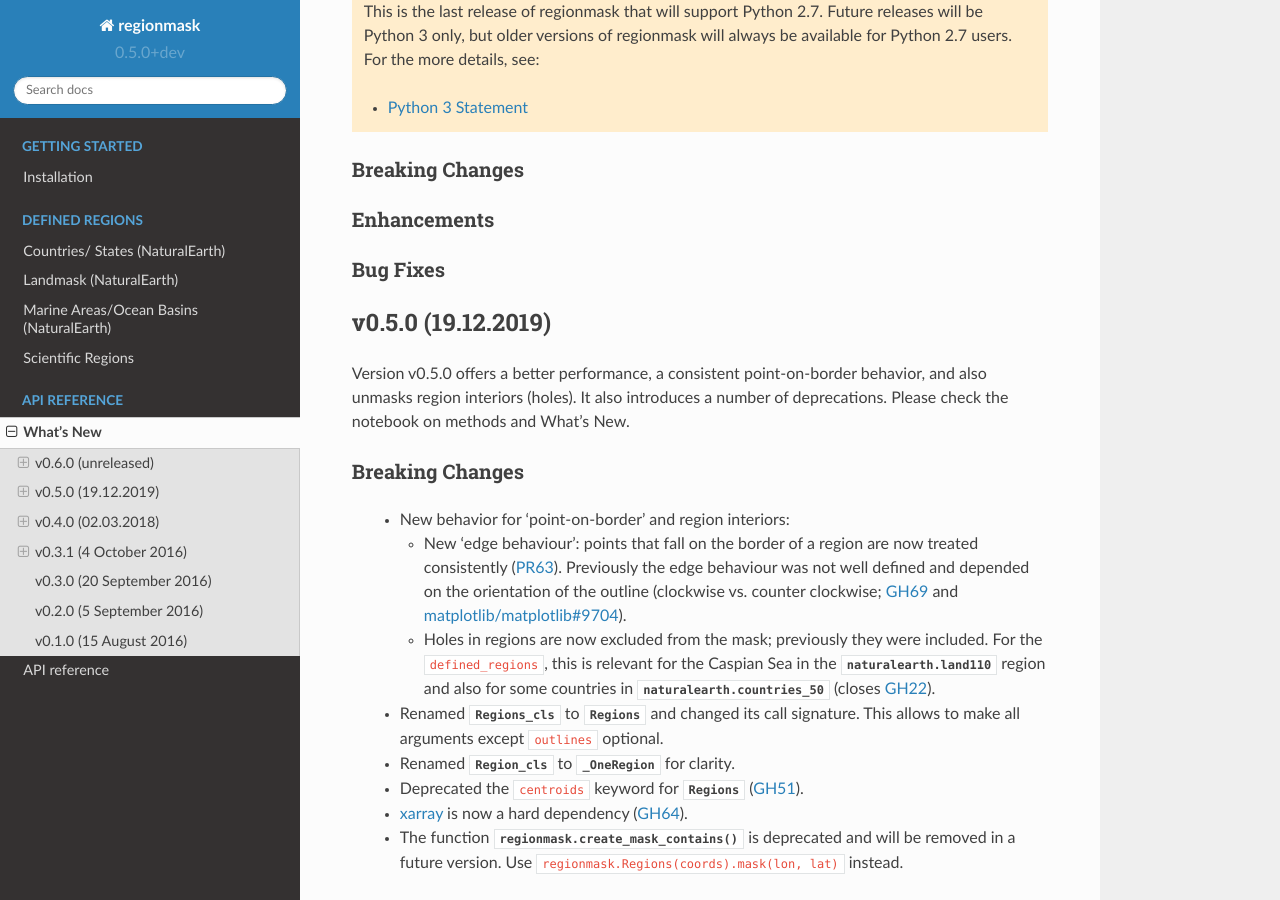
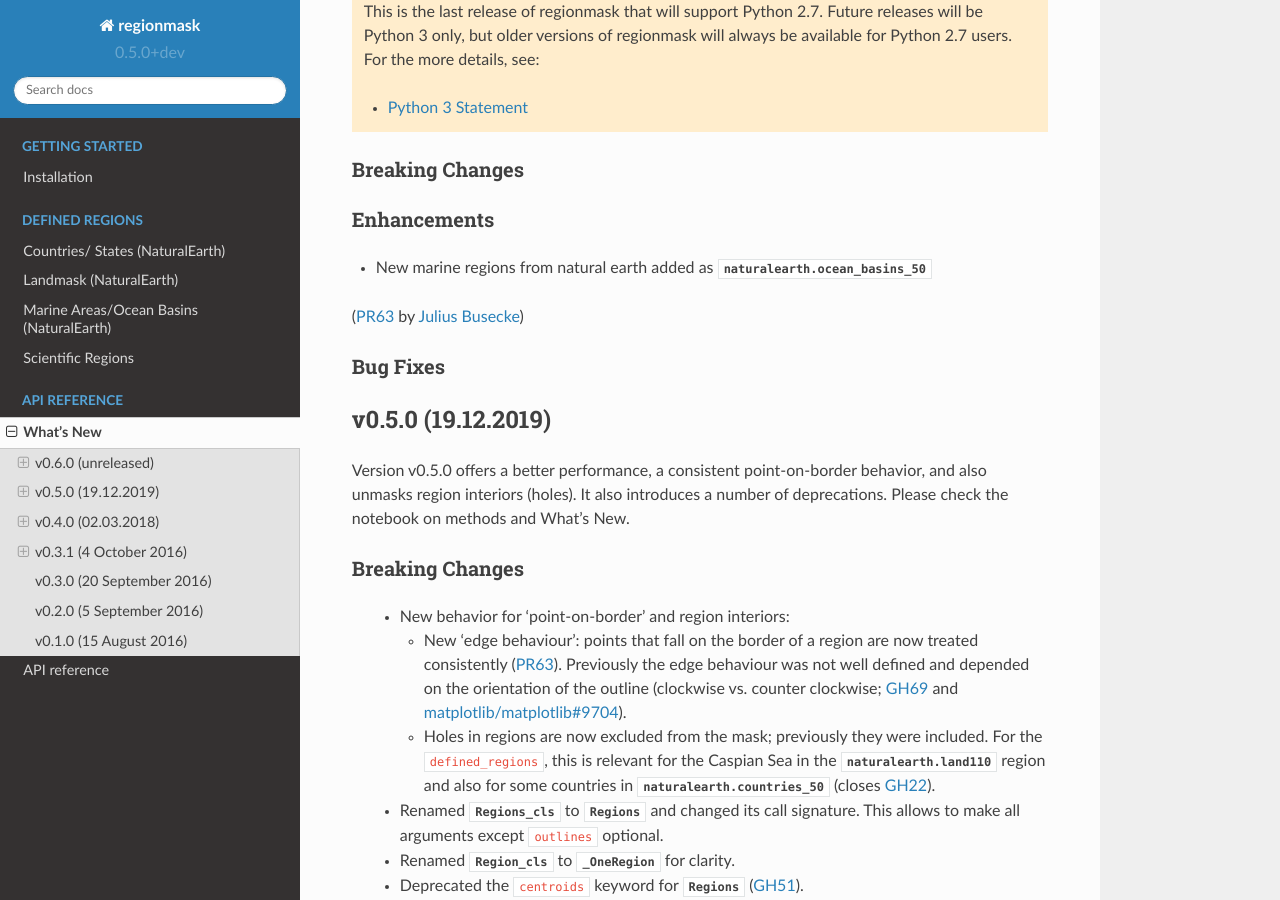
Before and after one commit to regionmask/regionmask, a Sphinx documentation site: the page built from docs/whats_new.rst, in a window 1280 px wide and 900 px high, scrolled down 381 px. Built offline with Sphinx 7.4.7 and the Read the Docs theme 2.0.0, drawn with Linux system fonts in a browser that asks for light colours; pages that are not in the unit, such as notebooks, are missing from menus.

Commit message:
Removed tests, added whats new.

```diff
--- a/docs/whats_new.rst
+++ b/docs/whats_new.rst
@@ -28,6 +28,8 @@ Breaking Changes
 
 Enhancements
 ~~~~~~~~~~~~
+- New marine regions from natural earth added as :py:attr:`naturalearth.ocean_basins_50`
+(:pull:`63` by `Julius Busecke <https://github.com/jbusecke>`_)
 
 Bug Fixes
 ~~~~~~~~~
```
Also changed, not shown: 2 other files.
